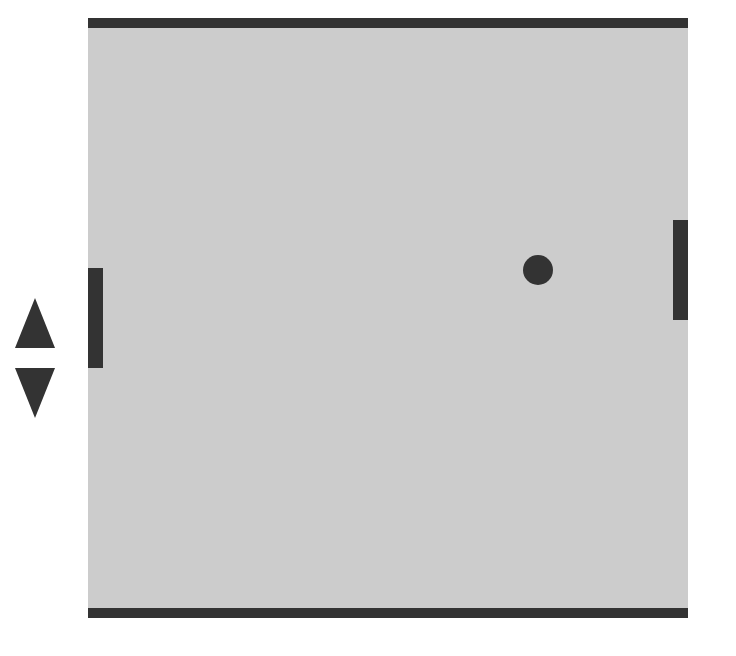
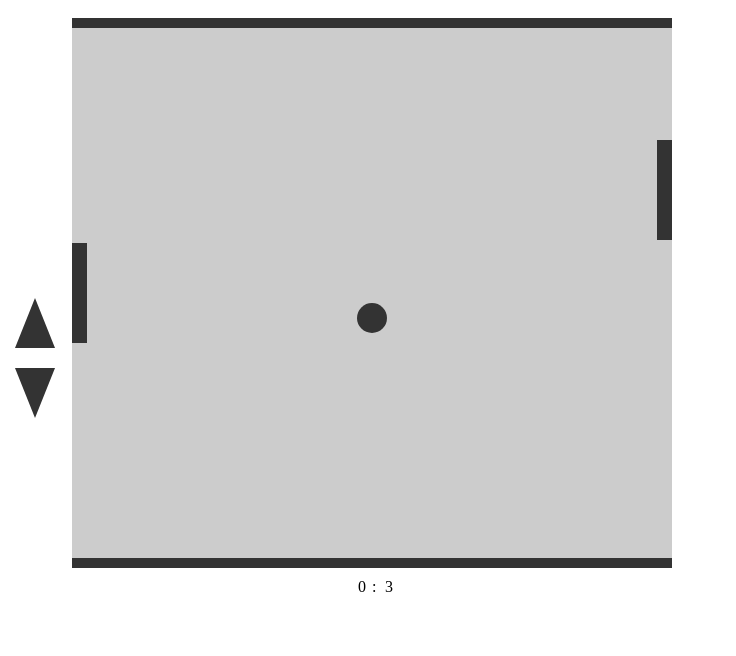
Before and after one commit to locodiosa/ping-pong, a plain HTML site: page index.html in a window 1280 px wide. Shown: the whole page, without its empty margins (0-736 px from the left). Drawn offline with Linux system fonts and the light colour scheme.

Commit message:
Подсчет очков

```diff
--- a/index.html
+++ b/index.html
@@ -12,5 +12,8 @@
 	<div id="up" onmousedown="moveUp()" onmouseup="moveStop()"></div>
 	<div id="down" onmousedown="moveDown()" onmouseup="moveStop()"></div>
 	<canvas id="canvas"></canvas>
+	<div id="scorePlayer">0</div>
+	<div id="score">:</div>
+	<div id="scoreComputer">0</div>
 </body>
 </html>
--- a/ping-pong.js
+++ b/ping-pong.js
@@ -1,8 +1,10 @@
 "use strict";
 
 var canvas = null;
-var boardHeight = 600;
+var boardHeight = 550;
 var boardWidth = 600;
+var scorePlayer = 0;
+var scoreComputer = 0;
 
 
 var wallUpper = {
@@ -42,8 +44,9 @@ var wallLeft = {
 	draw: function(context) {},
 
 	bounce: function(ball) {
-		if (ball.x <= this.width + ball.radius) {
-			ball.speedX = -ball.speedX;
+		if (ball.x <= - ball.radius) {
+			countScore("scoreComputer", scoreComputer);
+			scoreComputer += 1;
 		}
 	}
 };
@@ -55,8 +58,9 @@ var wallRight = {
 	draw: function(context) {},
 
 	bounce: function(ball) {
-		if (ball.x >= boardWidth.length - this.width - ball.radius) {
-			ball.speedX = -ball.speedX;
+		if (ball.x >= boardWidth + ball.radius) {
+			countScore("scorePlayer", scorePlayer);
+			scorePlayer += 1;
 		}
 	}
 };
@@ -227,6 +231,13 @@ function moveDown() {
 	racket1.speed = 3;
 }
 
+function countScore(idName, gamer) {
+	gamer += 1;
+	ball.x = 300;
+	ball.y = 300;
+	document.getElementById(idName).innerHTML = "" + gamer + "";
+}
+
 var animFrame = window.requestAnimationFrame ||
 				window.webkitRequestAnimationFrame ||
 				window.mozRequestAnimationFrame    ||
--- a/style.css
+++ b/style.css
@@ -23,5 +23,23 @@
 #canvas {
 	position: absolute;
 	margin-top: 10px;
-	margin-left: 80px;
+	margin-left: 64px;
 }
+
+#scorePlayer {
+	position: absolute;
+	margin-top: 570px;
+	margin-left: 350px;
+}
+
+#scoreComputer {
+	position: absolute;
+	margin-top: 570px;
+	margin-left: 377px;
+}
+
+#score {
+	position: absolute;
+	margin-top: 570px;
+	margin-left: 364px;
+}
```
